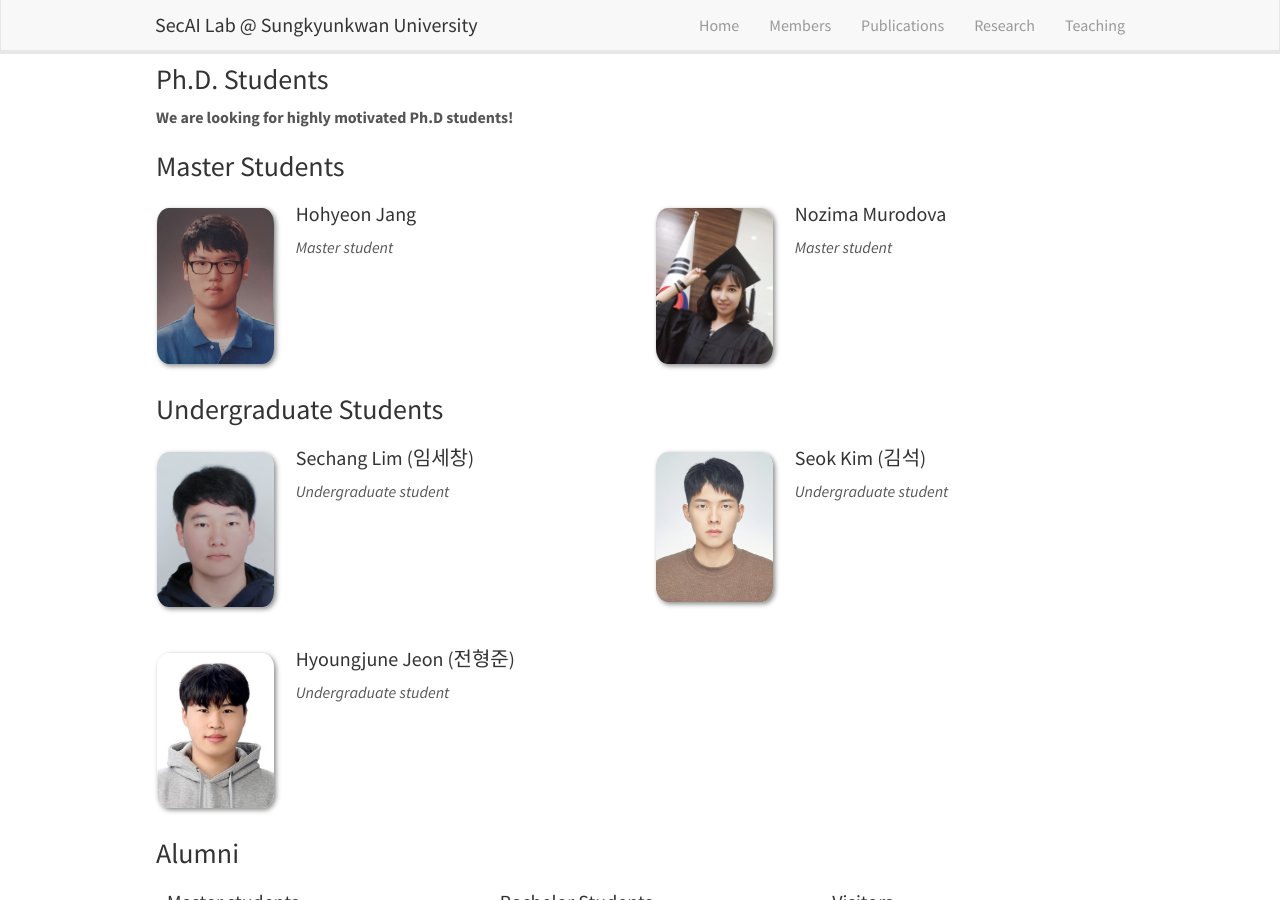
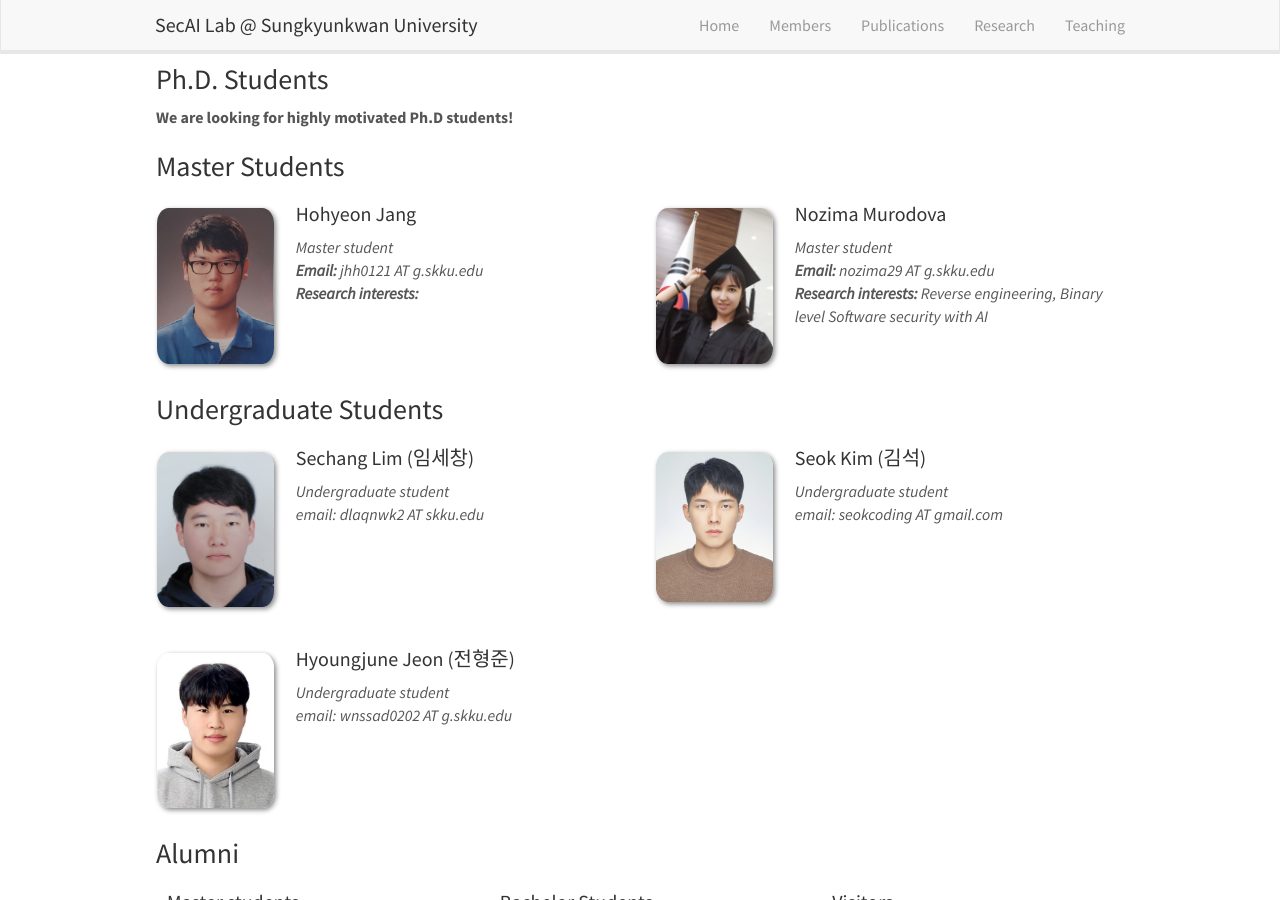
Before and after one commit to SecAI-Lab/secai-lab.github.io, a Jekyll site: the page built from _pages/members.md, in a window 1280 px wide and 900 px high, scrolled down 402 px. Built offline with Jekyll 4.4.1, drawn with Linux system fonts in a browser that asks for light colours; nearby versions of some CDN libraries.

Commit message:
research interests added

```diff
--- a/_data/msb_students.yml
+++ b/_data/msb_students.yml
@@ -12,6 +12,7 @@
   photo: hohyeon.jpg
   info: Master student
   email: jhh0121 AT g.skku.edu
+  research:
   number_educ: 0
   education1:
 
@@ -19,5 +20,6 @@
   photo: nozima.jpg
   info: Master student
   email: nozima29 AT g.skku.edu
+  research: Reverse engineering, Binary level Software security with AI
   number_educ: 0
   education1:
--- a/_pages/members.md
+++ b/_pages/members.md
@@ -146,7 +146,9 @@ permalink: /members/
 <div class="col-sm-6 clearfix">
   <img src="{{ site.url }}{{ site.baseurl }}/images/members/{{ member.photo }}" class="img-responsive" width="25%" style="float: left" />
   <h4>{{ member.name }}</h4>
-  <i>{{ member.info }} <!--<br>email: <{{ member.email }}></i> -->
+  <i>{{ member.info }}
+  <br><strong>Email:</strong> {{ member.email }}
+  <br><strong>Research interests:</strong> {{ member.research }}
   <ul style="overflow: hidden">
 
   {% if member.number_educ == 1 %}
@@ -203,7 +205,8 @@ permalink: /members/
 <div class="col-sm-6 clearfix">
   <img src="{{ site.url }}{{ site.baseurl }}/images/members/{{ member.photo }}" class="img-responsive" width="25%" style="float: left" />
   <h4>{{ member.name }}</h4>
-  <i>{{ member.info }} <!--<br>email: <{{ member.email }}></i> -->
+  <i>{{ member.info }}
+  email: {{ member.email }}</i>
   <ul style="overflow: hidden">
 
   {% if member.number_educ == 1 %}
```
Also changed, not shown: 1 other file.
